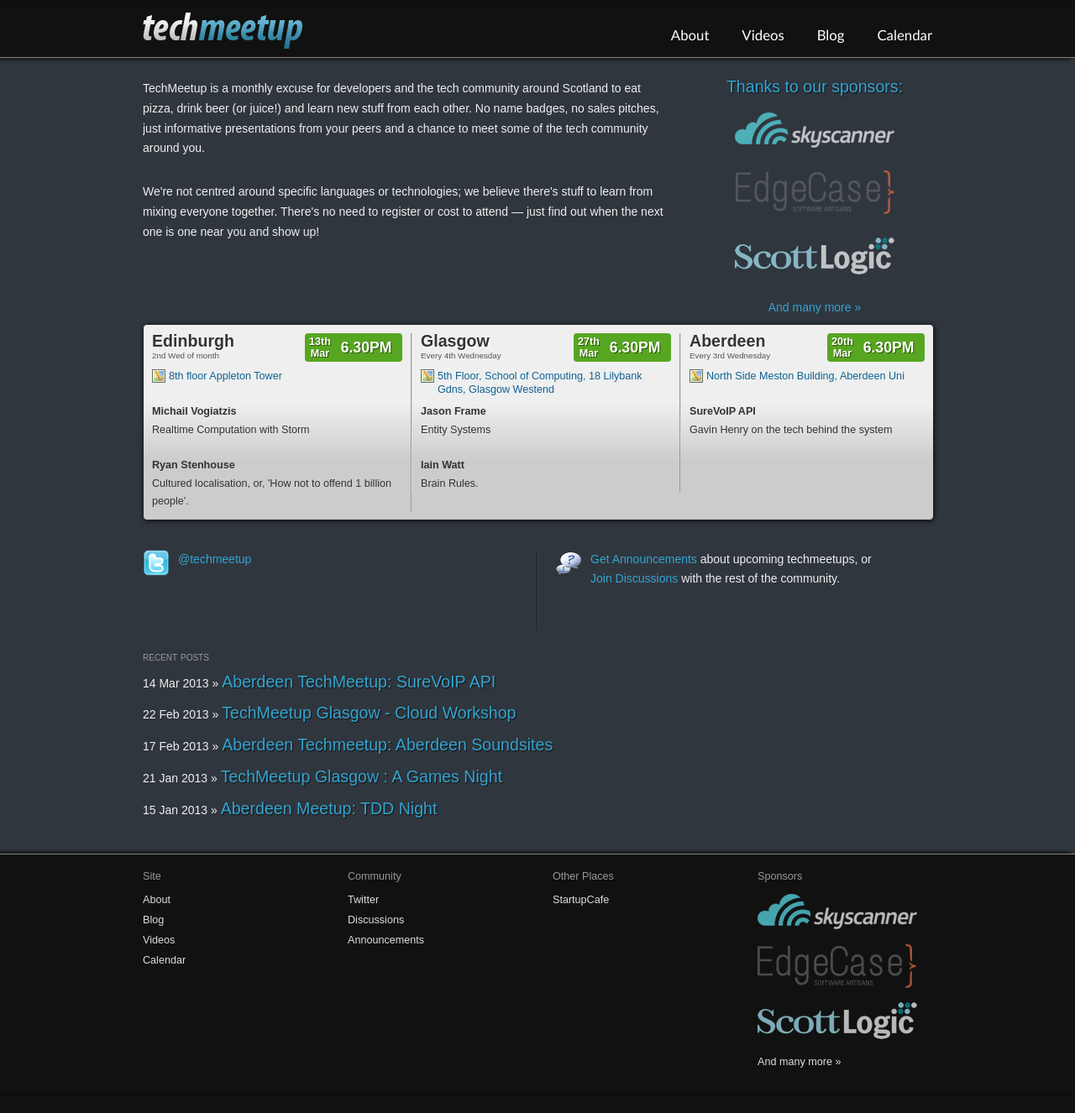
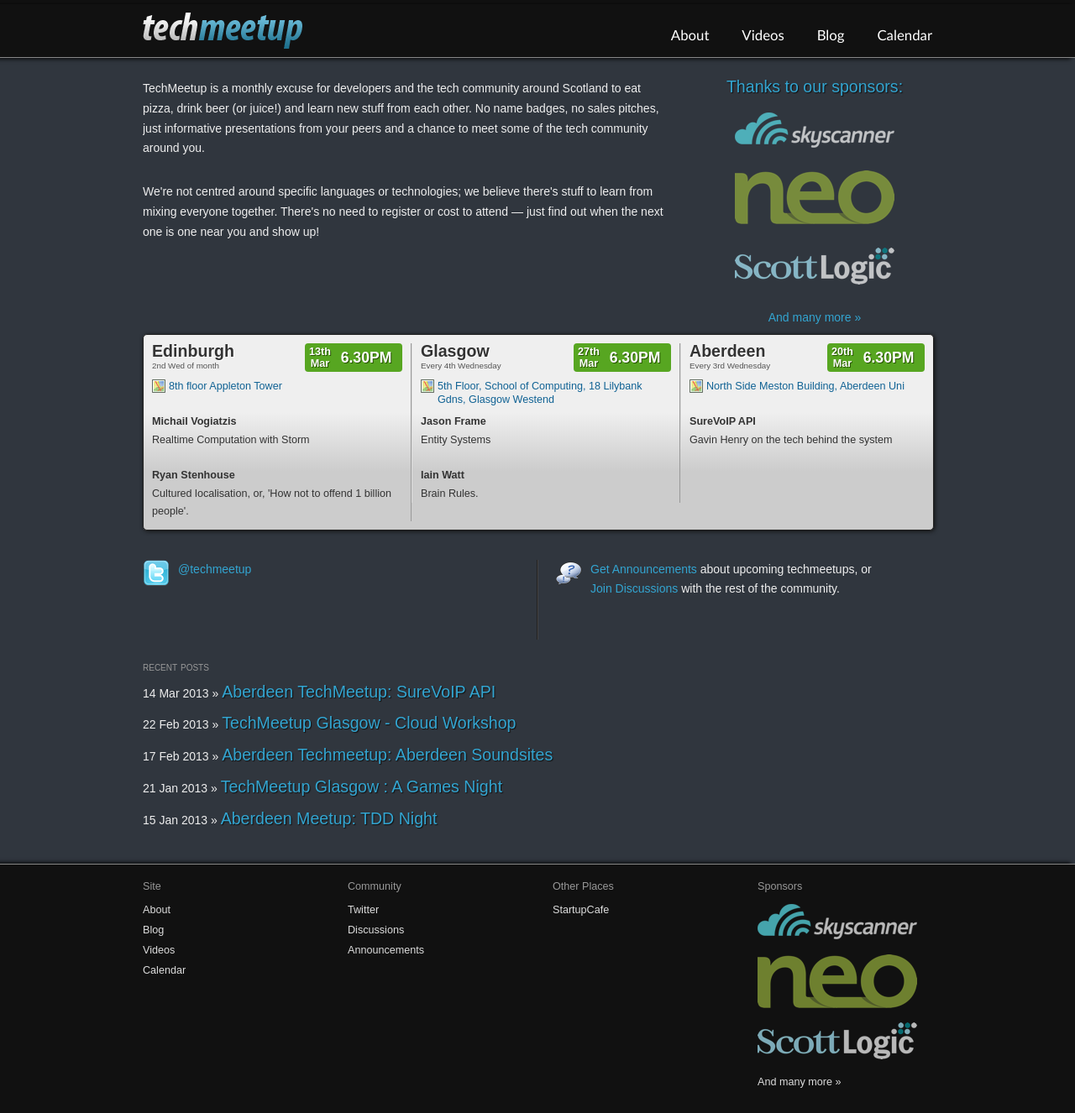
Before and after one commit to techmeetup/techmeetup.co.uk, a Jekyll site: the page built from index.html, in a window 1280 px wide. Shown: the whole page at 84% size. Built offline with Jekyll 4.4.1, drawn with Linux system fonts in a browser that asks for light colours; before the commit the page ends 1302 px from its top, so only the background shows below that.

Commit message:
switch edgecase to neo

```diff
--- a/_layouts/default.html
+++ b/_layouts/default.html
@@ -53,8 +53,8 @@
             <li><a href="http://www.skyscanner.net/" class="fadehover">
                 <img src="{{ site.baseurl }}static/img/skyscanner.png" />
             </a></li>
-            <li><a href="http://edgecase.com" class="fadehover">
-                <img src="{{ site.baseurl }}static/img/edgecase.png" />
+            <li><a href="http://neo.com/" class="fadehover">
+                <img src="{{ site.baseurl }}static/img/neo.png" />
             </a></li>
             <li><a href="http://www.scottlogic.co.uk/" class="fadehover">
                 <img src="{{ site.baseurl }}static/img/scottlogic.png" />
--- a/about.html
+++ b/about.html
@@ -8,8 +8,8 @@
       <li><a href="http://www.skyscanner.net/" class="fadehover">
           <img src="{{ site.baseurl }}static/img/skyscanner.png" />
       </a></li>
-      <li><a href="http://edgecase.com/" class="fadehover">
-          <img src="{{ site.baseurl }}static/img/edgecase.png" />
+      <li><a href="http://neo.com/" class="fadehover">
+          <img src="{{ site.baseurl }}static/img/neo.png" />
       </a></li>
       <li><a href="http://www.informatics-ventures.com/" class="fadehover">
           <img src="{{ site.baseurl }}static/img/informatics.png" />
--- a/index.html
+++ b/index.html
@@ -15,8 +15,8 @@
       <li><a href="http://www.skyscanner.net/" class="fadehover">
           <img src="{{ site.baseurl }}static/img/skyscanner.png" />
       </a></li>
-      <li><a href="http://edgecase.com" class="fadehover">
-          <img src="{{ site.baseurl }}static/img/edgecase.png" />
+      <li><a href="http://neo.com/" class="fadehover">
+          <img src="{{ site.baseurl }}static/img/neo.png" />
       </a></li>
       <li><a href="http://www.scottlogic.co.uk/" class="fadehover">
           <img src="{{ site.baseurl }}static/img/scottlogic.png" />
```
Also changed, not shown: static/img/neo.png (added).
